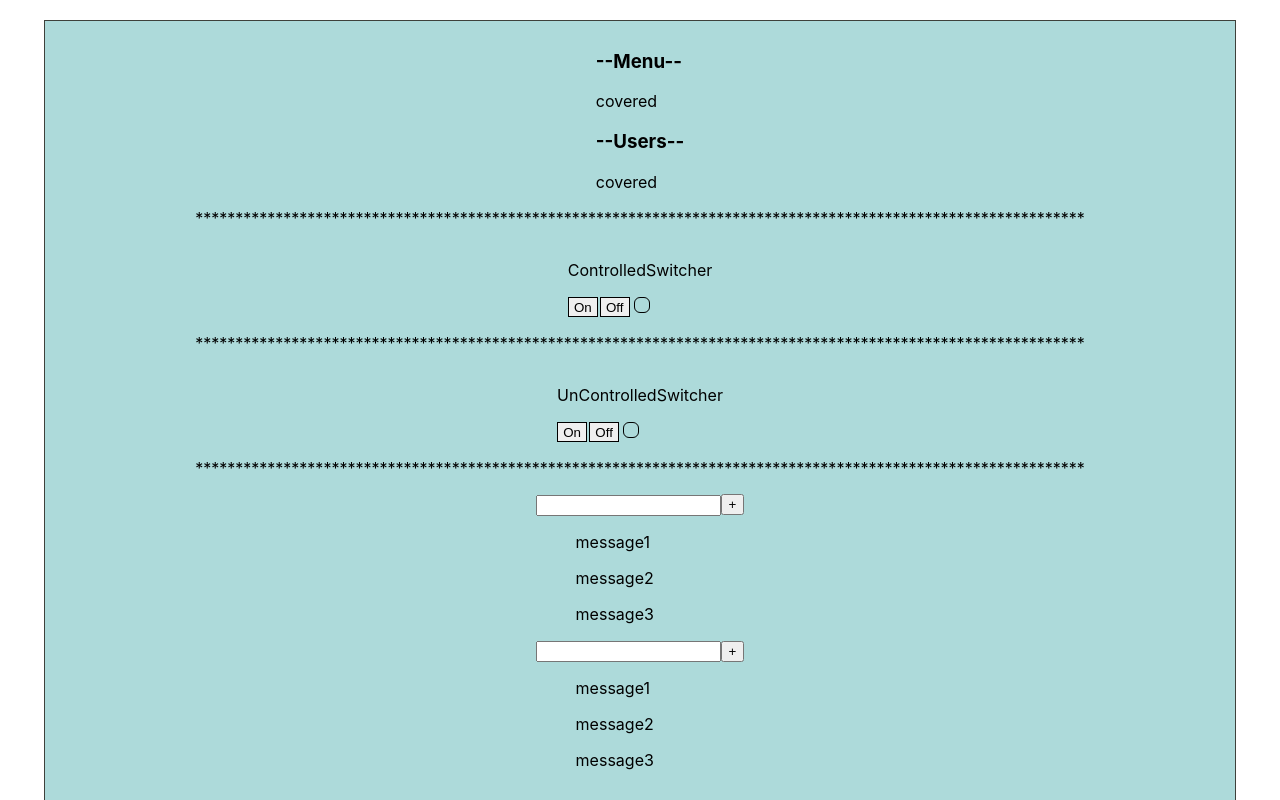
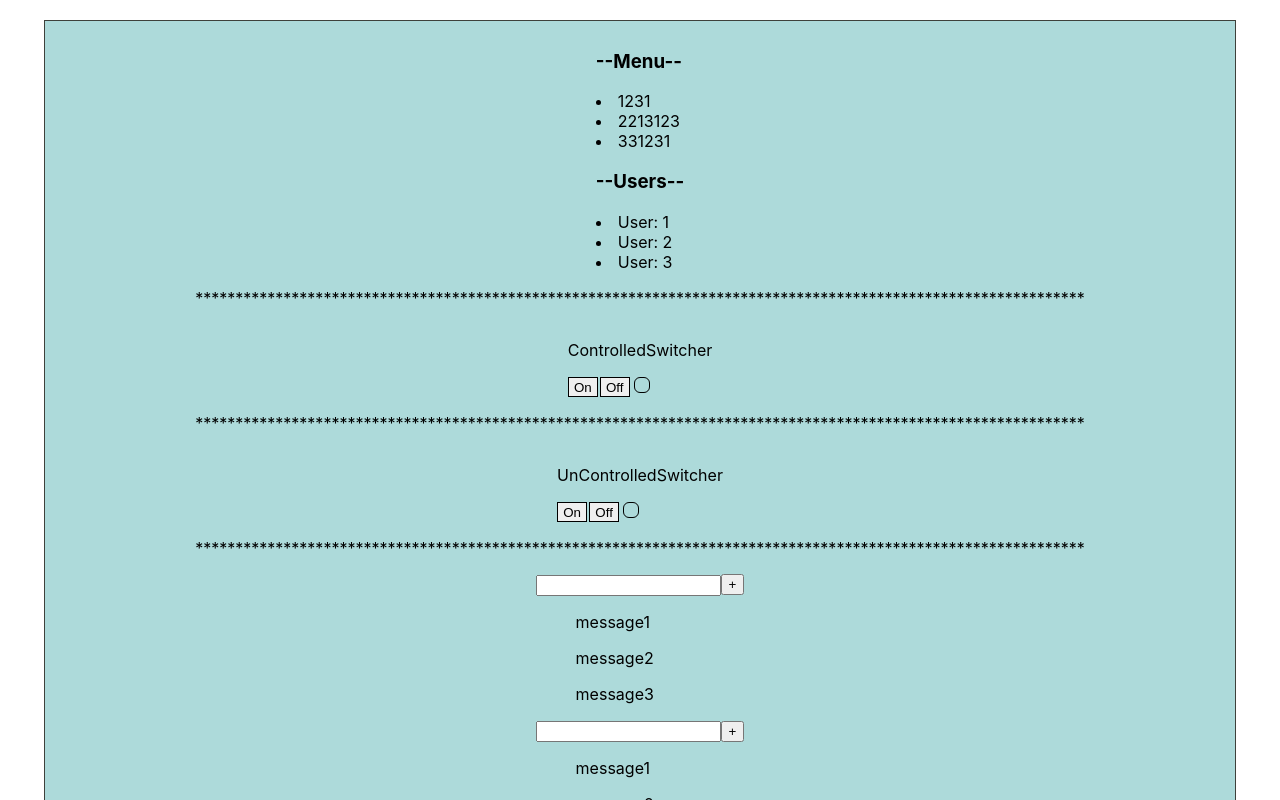
Before and after one commit to wewealka/for_Tasks, a React (Create React App) app: page / in a window 1280 px wide. Shown: the top 800 px of the page. Built offline with nearby package versions, Linux system fonts and the light colour scheme.

Commit message:
fill property

```diff
--- a/src/components/mainBasket/MainBasket.tsx
+++ b/src/components/mainBasket/MainBasket.tsx
@@ -20,7 +20,7 @@ import { dataAccordionM } from "../../tasks/taskForMap/accordionmain/AccordionDa
 export const MainBasket = () => {
     return (
         <div className="MainBasket">
-            <AccordionM data={dataAccordionM}/>
+            <AccordionM data={dataAccordionM} fill={true}/>
             <Delimeter/>{/*//////////////////////////////////////////////////////////////////////////////////////*/}
             <ControlledSwitcher />
             <Delimeter /> {/*!!!!!!!!!!!!!!!!!!!!!!!!!!!!!!!!!!!!!!!!!!!!!!!!!!!!!!!!!!!!!!!!!!!!!!!!!!!!!!!!!!!!*/}
```
